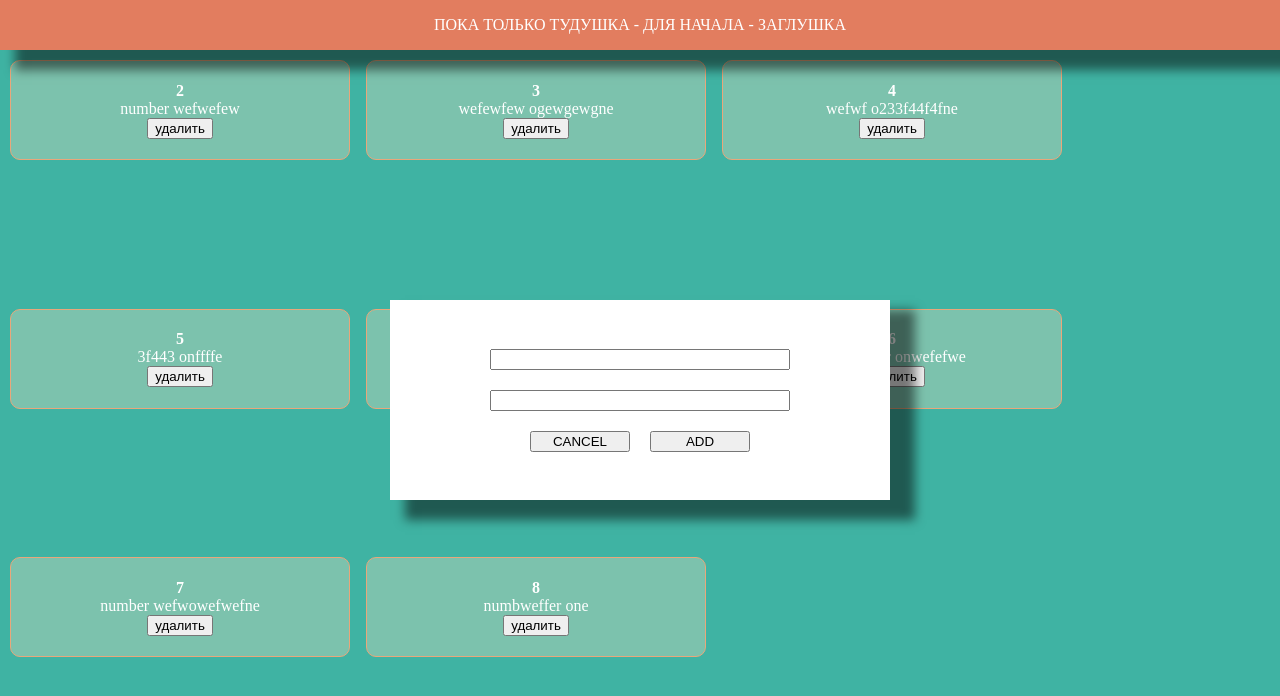
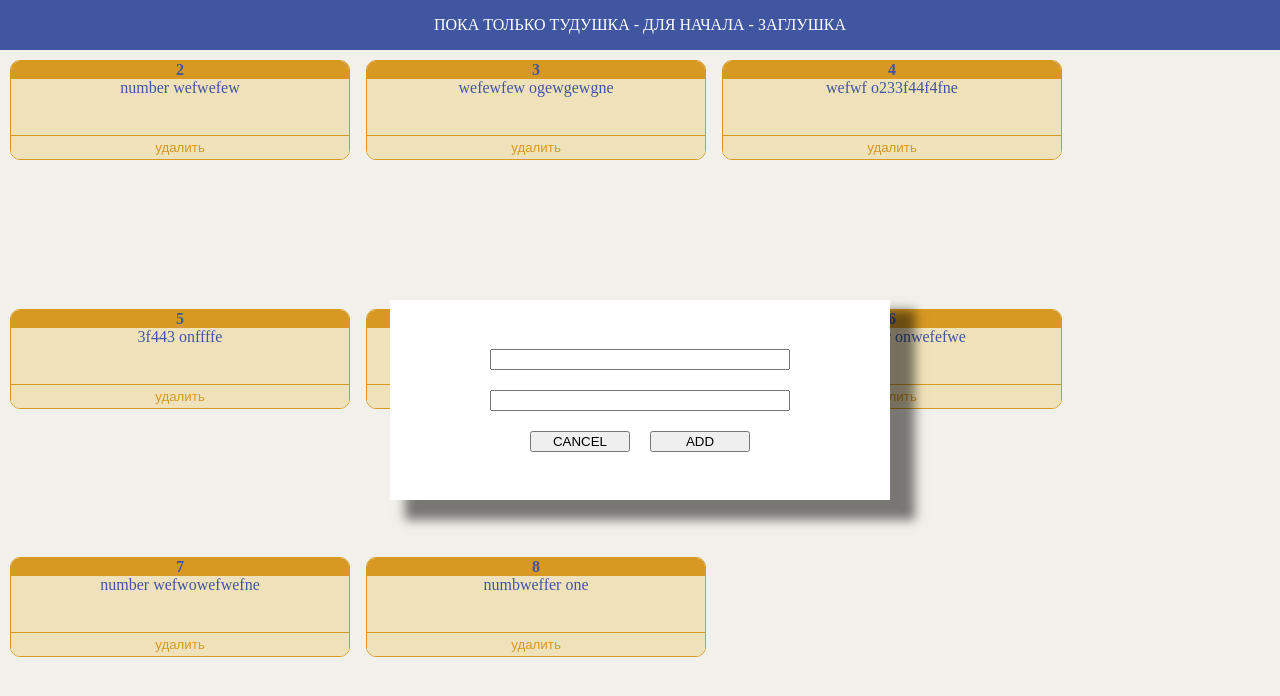
Before and after one commit to AnConst/SomeRepp, a React (Vite) app: page / in a window 1280 px wide. Both pictures are taken after a click on the element "ПОКА ТОЛЬКО ТУДУШКА - ДЛЯ НАЧАЛА - ЗАГЛУШКА". Shown: the top 696 px of the page. Built offline with nearby package versions, Linux system fonts and the light colour scheme.

Commit message:
upgrade global style and blocks style

```diff
--- a/src/components/App.css
+++ b/src/components/App.css
@@ -17,4 +17,12 @@ body ::-webkit-scrollbar {
   --pink: #c38d9d;
   --peach: #e9a77b;
   --seawave: #7cc2ad;
+
+  --gold: #d79922;
+  --cotton: #efe2ba;
+  --red: #f13c20;
+  --darkblue: #4056a1;
+  --heavenblue: #c5cbe3;
+  --milk: #f1f0ea;
+  --deepgreen: #134f23;
 }
--- a/src/components/Preview/Preview.module.css
+++ b/src/components/Preview/Preview.module.css
@@ -1,5 +1,5 @@
 .blockOpen {
-  background-color: var(--seawave);
+  background-color: var(--milk);
   width: 100%;
   height: 100vh;
   display: flex;
@@ -9,7 +9,7 @@
 }
 
 .blockClose {
-  background-color: var(--seawave);
+  background-color: var(--milk);
   width: 100%;
   height: 0vh;
   display: flex;
--- a/src/components/Preview/Preview.tsx
+++ b/src/components/Preview/Preview.tsx
@@ -27,26 +27,26 @@ export default function Preview() {
         <div className={styles.lastRows}>
           <CalendarIcon
             size={100}
-            color={MainColors.BROWN}
+            color={MainColors.DARKBLUE}
             className={styles.animatedLastIcon}
           />
         </div>
         <div className={styles.centralRow}>
           <QualityIcon
             size={100}
-            color={MainColors.PINK}
+            color={MainColors.RED}
             className={styles.animatedLastIcon}
           />
 
           <LaptopIcon
             size={200}
-            color={MainColors.PINK}
+            color={MainColors.RED}
             className={styles.animatedCenralIcon}
           />
 
           <GearIcon
             size={100}
-            color={MainColors.PEACH}
+            color={MainColors.RED}
             className={styles.animatedLastIcon}
           />
         </div>
@@ -54,7 +54,7 @@ export default function Preview() {
           <div className={styles.animatedLastIcon}>
             <TimerIcon
               size={100}
-              color={MainColors.BROWN}
+              color={MainColors.DARKBLUE}
               className={styles.animatedLastIcon}
             />
           </div>
--- a/src/components/TodoItem/TodoItem.module.css
+++ b/src/components/TodoItem/TodoItem.module.css
@@ -1,20 +1,65 @@
-.blockContainer {
+.blockContainerWithoutHover,
+.blockContainerWithHover {
   width: 340px;
   height: 100px;
-  background-color: var(--seawave);
-  color: white;
   display: flex;
   flex-direction: column;
-  justify-content: center;
-  align-items: center;
   border-radius: 10px;
-  border: 1px solid var(--peach) ;
+  overflow: hidden;
+  cursor: pointer;
 }
 
-.blockContainer h4 {
-  margin: 0
- }
+.blockContainerWithoutHover {
+  border: 1px solid var(--gold);
+}
 
-.blockContainer p {
- margin: 0
+.blockContainerWithHover {
+  border: 1px solid var(--darkblue);
 }
+
+.titleWithoutHover,
+.titleWithHover {
+  margin: 0;
+  width: 100%;
+  text-align: center;
+}
+
+.titleWithoutHover {
+  color: var(--darkblue);
+  background-color: var(--gold);
+}
+
+.titleWithHover {
+  color: var(--milk);
+  background-color: var(--darkblue);
+}
+
+.blockBody {
+  background-color: var(--cotton);
+  width: 100%;
+  height: 100%;
+  display: flex;
+  flex-direction: column;
+  justify-content: space-between;
+}
+
+.blockBody p {
+  margin: 0;
+  color: var(--darkblue);
+  text-align: center;
+}
+
+.blockBody button {
+  height: 24px;
+  background-color: var(--cotton);
+  color: var(--gold);
+  width: 100%;
+  border: 0;
+  cursor: pointer;
+  border-top: 1px solid var(--gold);
+}
+
+.blockBody button:hover {
+  background-color: var(--red);
+  color: var(--milk);
+}
--- a/src/components/TodoItem/TodoItem.tsx
+++ b/src/components/TodoItem/TodoItem.tsx
@@ -1,3 +1,4 @@
+import { useState } from "react";
 import { useTodoStore } from "../../store";
 import styles from "./TodoItem.module.css";
 
@@ -7,11 +8,25 @@ export default function TodoItem(props: {
 }) {
   const { deleteTodo } = useTodoStore((state) => state);
 
+  const [isHover, setIsHover] = useState(false);
+
   return (
-    <div className={styles.blockContainer}>
-      <h4>{props.title}</h4>
-      <p>{props.description}</p>
-      <button onClick={() => deleteTodo(props)}>удалить</button>
+    <div
+      className={
+        isHover
+          ? styles.blockContainerWithHover
+          : styles.blockContainerWithoutHover
+      }
+      onMouseEnter={() => setIsHover(true)}
+      onMouseLeave={() => setIsHover(false)}>
+      <h4
+        className={isHover ? styles.titleWithHover : styles.titleWithoutHover}>
+        {props.title}
+      </h4>
+      <div className={styles.blockBody}>
+        <p>{props.description}</p>
+        <button onClick={() => deleteTodo(props)}>удалить</button>
+      </div>
     </div>
   );
 }
--- a/src/components/TodoList/TodoList.module.css
+++ b/src/components/TodoList/TodoList.module.css
@@ -1,5 +1,5 @@
 .container {
-  background-color: var(--green);
+  background-color: var(--milk);
   height: calc(100vh - 50px);
   display: flex;
   justify-content: start;
--- a/src/constants/constants.ts
+++ b/src/constants/constants.ts
@@ -5,5 +5,12 @@ export enum MainColors {
   GREEN = "#3fb3a3",
   PINK = "#c38d9d",
   PEACH = "#e9a77b",
-  SEAWAVE = "#7cc2ad"
+  SEAWAVE = "#7cc2ad",
+  GOLD = "#d79922",
+  COTTON = "#efe2ba",
+  RED = "#f13c20",
+  DARKBLUE = "#4056a1",
+  HEAVENBLUE = "#c5cbe3",
+  MILK = "#f1f0ea",
+  DEEPGREEN = "#134f23",
 }
--- a/src/ds/Header/Header.module.css
+++ b/src/ds/Header/Header.module.css
@@ -1,20 +1,21 @@
 .wrap {
   width: 100%;
   height: 50px;
-  background-color: var(--brown);
+  background-color: var(--darkblue);
   color: white;
   display: flex;
   justify-content: center;
   align-items: center;
   position: relative;
 }
+/* Подумать над красивой реализацией
 .wrap:hover {
   position: relative;
   transition: all 100ms ease-in-out;
   box-shadow: 20px 15px 10px 5px rgba(0, 0, 0, 0.5);
-}
+} */
 
 .text:hover {
   cursor: pointer;
-  color: var(--green);
+  color: var(--gold);
 }
```
